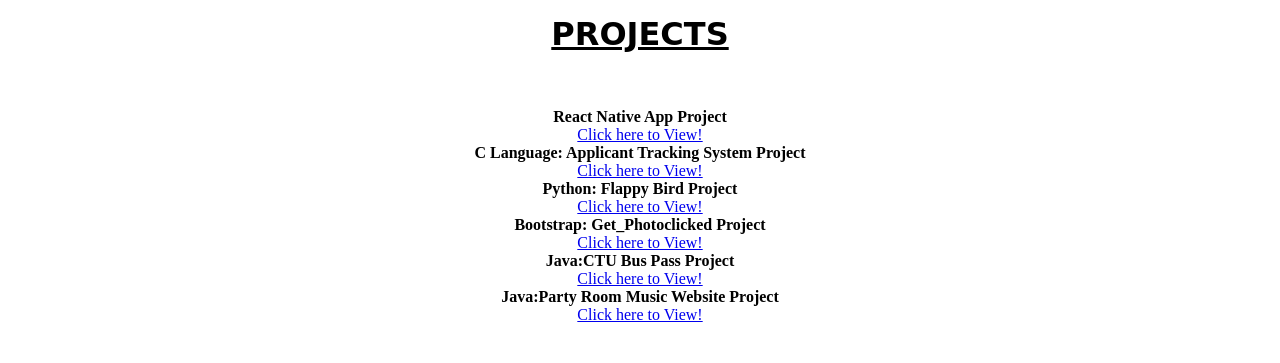
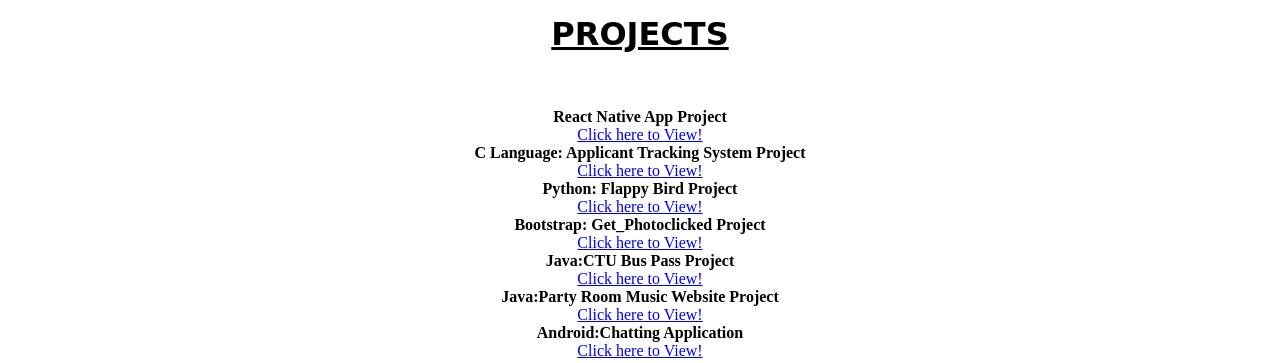
Before and after one commit to Nav-3299/Navpreet_Kaur.github.io, a plain HTML site: page index.html in a window 1280 px wide. Shown: the part 1150-1513 px from the top of the page. Drawn offline with Linux system fonts and the light colour scheme; a web font is replaced by a local one.

Commit message:
Android proj included

```diff
--- a/index.html
+++ b/index.html
@@ -104,6 +104,9 @@
             <a href="https://drive.google.com/file/d/1H-3vacV6OxBWPX-0Bi9u-xEot-XgZB_x/view?usp=sharing"> Click here to View!</a>
              <h4 class="h-quaternary">Java:Party Room Music Website Project</h4>
             <a href="https://drive.google.com/file/d/1FpNxxDBIwWy_0VnMRJwGf1yYstxkG8ln/view?usp=sharing"> Click here to View!</a>
+              <h4 class="h-quaternary">Android:Chatting Application</h4>
+            <a href="https://drive.google.com/file/d/10pUco8xh8jJANWpXt1rfqwwMa39RBdhM/view?usp=sharing"> Click here to View!</a>
+
 
 
 
```
